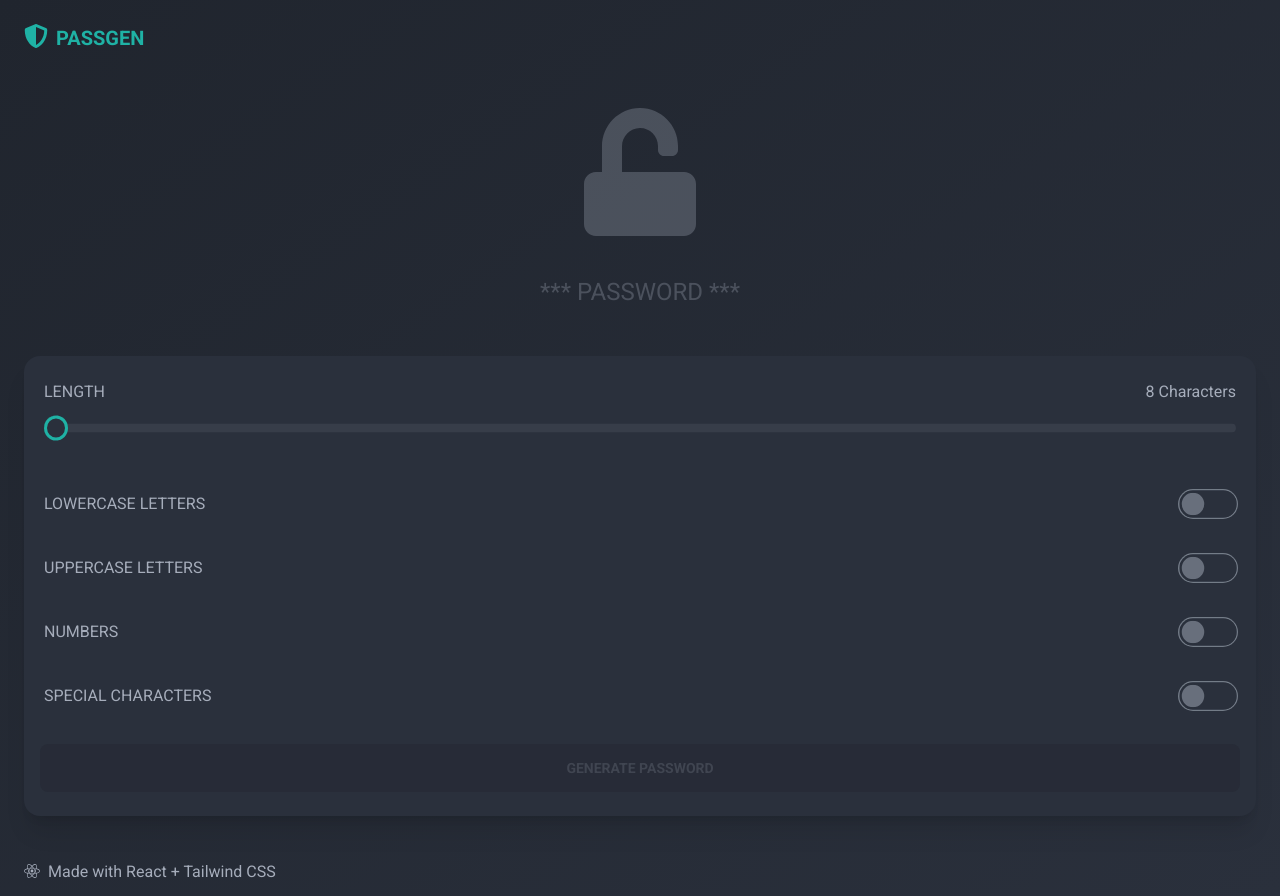
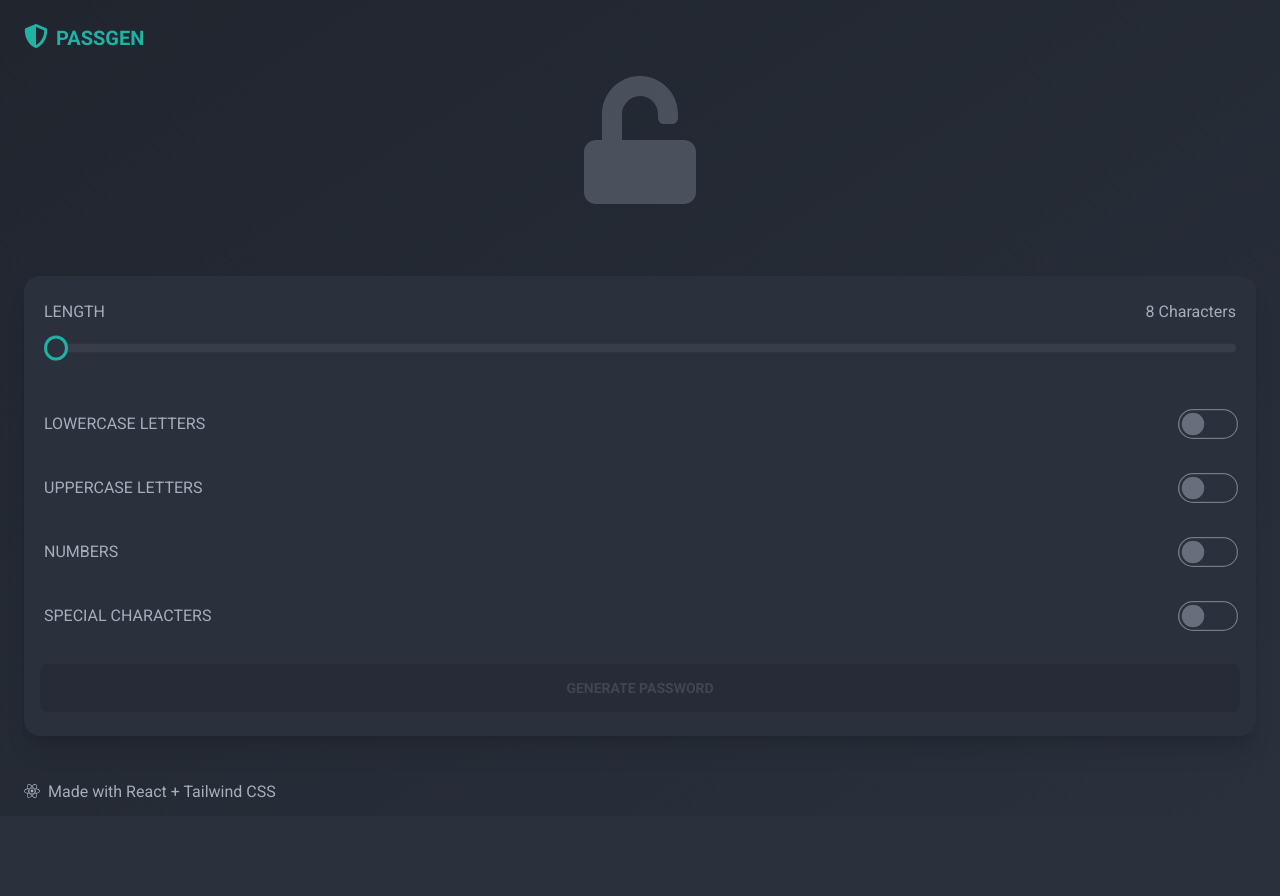
Before and after one commit to jxhnkndl/react-password-gen, a React (Create React App) app: page / in a window 1280 px wide. After the commit the page ends 816 px from the top, so only its background shows below. Built offline with nearby package versions, Linux system fonts and the light colour scheme.

Commit message:
create new password field component and add logic for splitting long passwords across two lines

```diff
--- a/src/components/PasswordDisplay.js
+++ b/src/components/PasswordDisplay.js
@@ -1,4 +1,5 @@
 import React, { useState, useContext } from 'react';
+import PasswordField from './PasswordField';
 import { FaUnlock } from 'react-icons/fa';
 import { FaLock } from 'react-icons/fa';
 import { FaRegCopy } from 'react-icons/fa';
@@ -33,7 +34,7 @@ function PasswordDisplay() {
 
   return (
     <section
-      className="py-8"
+      className="pb-4"
       style={{ cursor: `${password ? 'pointer' : 'arrow'}` }}
       onClick={handleCopy}
     >
@@ -55,15 +56,7 @@ function PasswordDisplay() {
       </div>
 
       {/* display password or placeholder depending on password state */}
-      <div className="flex justify-center">
-        {password ? (
-          <p className="text-2xl text-center text-semibold text-accent-content">
-            {password}
-          </p>
-        ) : (
-          <p className="text-2xl text-center opacity-30">*** PASSWORD ***</p>
-        )}
-      </div>
+      <PasswordField />
     </section>
   );
 }
--- /dev/null
+++ b/src/components/PasswordField.js
@@ -0,0 +1,40 @@
+import React, { useContext } from 'react';
+import PasswordContext from '../context/PasswordContext';
+
+function PasswordField() {
+  const { password } = useContext(PasswordContext);
+
+  let midpoint;
+
+  // determine midpoint of password for display splitting
+  if (password.length % 2 === 0) {
+    midpoint = password.length / 2;
+  } else {
+    midpoint = password.length / 2 + 1;
+  }
+
+  // split long passwords into top and bottom slices
+  let passwordTop = password.slice(0, midpoint);
+  let passwordBottom = password.slice(midpoint);
+
+  return (
+    <div className="flex justify-center">
+      {/* short passwords display on one line */}
+      {password.length <= 16 && (
+        <p className="font-mono text-2xl text-center text-semibold text-accent-content">
+          {password}
+        </p>
+      )}
+
+      {/* long passwords split across two lines */}
+      {password.length > 16 && (
+        <p className="font-mono text-2xl text-center text-semibold text-accent-content">
+          <span className="block">{passwordTop}</span>
+          <span className="block">{passwordBottom}</span>
+        </p>
+      )}
+    </div>
+  );
+}
+
+export default PasswordField;
```
